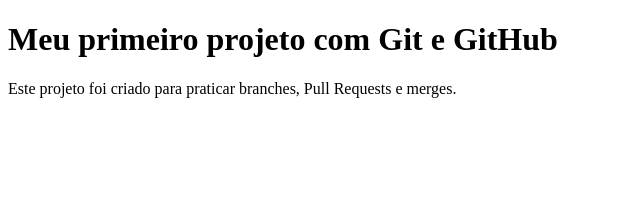
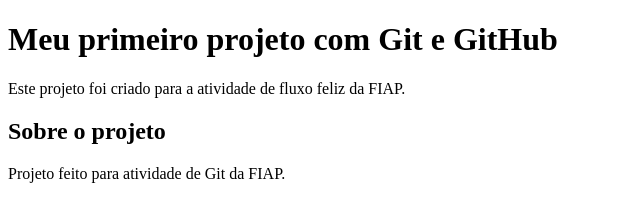
Before and after one commit to Jotab777/RM559754-FLUXOFELIZ, a plain HTML site: page index.html in a window 1280 px wide. Shown: the whole page, without its empty margins (0-640 px from the left). Drawn offline with Linux system fonts and the light colour scheme.

Commit message:
feat: adiciona descrição do projeto

```diff
--- a/index.html
+++ b/index.html
@@ -14,8 +14,13 @@
 <h1>Meu primeiro projeto com Git e GitHub</h1>
 
 <p>
-Este projeto foi criado para praticar branches,
-Pull Requests e merges.
+Este projeto foi criado para a atividade de fluxo feliz da FIAP.
+</p>
+
+<h2>Sobre o projeto</h2>
+
+<p>
+Projeto feito para atividade de Git da FIAP.
 </p>
 
 </body>
```
